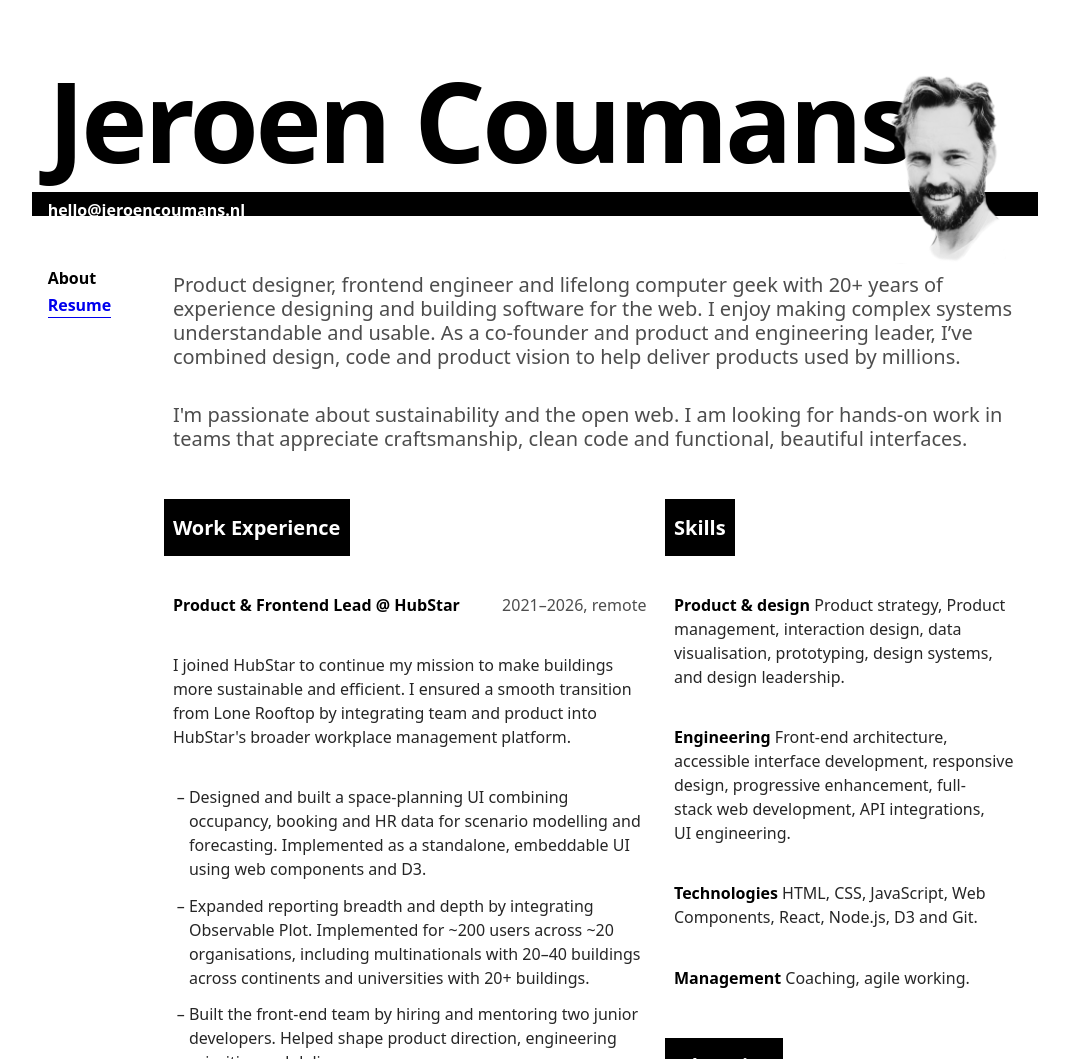
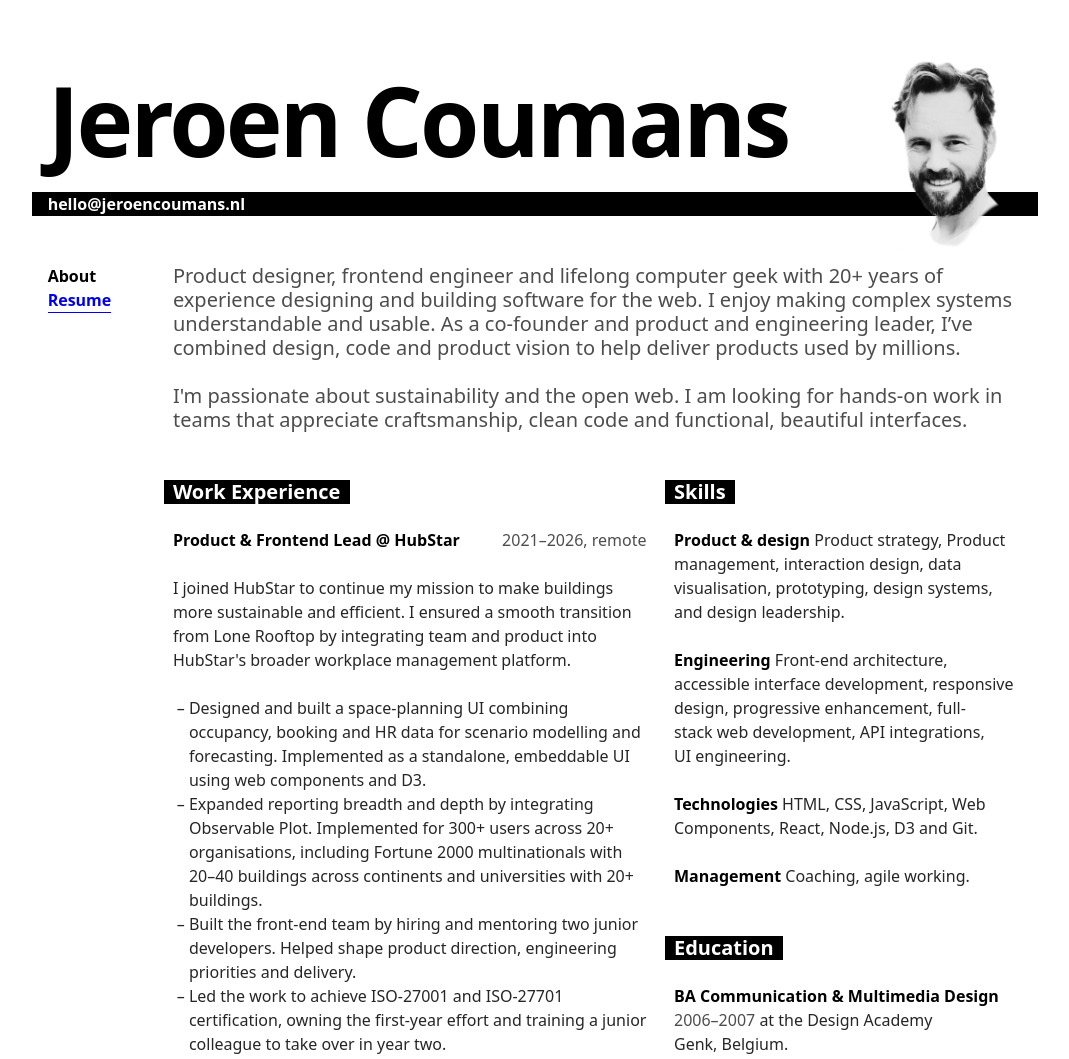
Before and after one commit to jeroencoumans/jeroencoumans.github.io, a plain HTML site: page resume/index.html in a window 1280 px wide. Shown: the top 1059 px of the page, without its empty margins (105-1174 px from the left). Drawn offline with Linux system fonts and the light colour scheme; a web font is replaced by a local one.

Commit message:
Simplify CSS for vertical rythm

```diff
--- a/resume/index.html
+++ b/resume/index.html
@@ -10,8 +10,8 @@
 		<link rel="expect" href="#experience" blocking="render">
 	</head>
 	<body class="h-resume">
-		<div class="page prose stack">
-			<header class="h-card stack">
+		<div class="page stack">
+			<header class="h-card">
 				<h1 class="p-name">Jeroen Coumans</h1>
 
 				<div class="p-portrait">
@@ -58,7 +58,7 @@
 						<p class="p-summary">I joined HubStar to continue my mission to make buildings more sustainable and efficient. I ensured a smooth transition from Lone Rooftop by integrating team and product into HubStar's broader workplace management platform.</p>
 						<ul>
 							<li>Designed and built a space-planning UI combining occupancy, booking and HR data for scenario modelling and forecasting. Implemented as a standalone, embeddable UI using web components and D3. </li>
-							<li>Expanded reporting breadth and depth by integrating Observable Plot. Implemented for ~200 users across ~20 organisations, including multinationals with 20–40 buildings across continents and universities with 20+ buildings.</li>
+							<li>Expanded reporting breadth and depth by integrating Observable Plot. Implemented for 300+ users across 20+ organisations, including Fortune 2000 multinationals with 20–40 buildings across continents and universities with 20+ buildings.</li>
 							<li>Built the front-end team by hiring and mentoring two junior developers. Helped shape product direction, engineering priorities and delivery.</li>
 							<li>Led the work to achieve <abbr>ISO-27001</abbr> and <abbr>ISO-27701</abbr> certification, owning the first-year effort and training a junior colleague to take over in year two.</li>
 						</ul>
@@ -69,11 +69,11 @@
 							<h3 class="p-name"><span class="job-role">Chief Product Officer</span> @ Lone Rooftop</h3>
 							<p class="detail"><time class="dt-start" datetime="2014">2014</time>–<time class="dt-end" datetime="2021">2021</time>, <span class="p-location">Amsterdam</span></p>
 						</hgroup>
-						<p class="p-summary">Why do office buildings keep their lights on all night when they're empty? I co-founded Lone Rooftop to make buildings more sustainable by helping people understand how their space was actually used. By the time of its acquisition, the company served 70 customer organisations, with 1,000+ users across 250+ buildings in the US, Europe and Asia.</p>
+						<p class="p-summary">Why do office buildings keep their lights on all night when they're empty? I co-founded Lone Rooftop to make buildings more sustainable by helping people understand how their space was actually used. By the time of its acquisition, the company served 70 customer organisations, with 200+ users across 250+ buildings in the US, Europe and Asia.</p>
 						<ul>
 							<li>Built the initial prototype, turning raw Wi-Fi probe data into a visual story of how people used an office throughout the day.</li>
-							<li>Shaped product vision and roadmap while designing and building React applications, a shared design system and rich data visualisations with D3 and Observable Plot.</li>
-							<li>Hired and managed 9 people across product management, UX design and frontend engineering; supported recruitment in backend engineering, customer success and sales, and shared responsibility for running the company.</li>
+							<li>Designed and and build a product suite with React for web (multiple dashboards), mobile (PWA) and kiosk (PWA), a shared design system, API libraries and rich data visualisations with D3.</li>
+							<li>Shaped product vision and roadmap, hired and managed 9 people across product management, UX design and frontend engineering; supported recruitment in backend engineering, customer success and sales, and shared responsibility for running the company.</li>
 							<li>Helped raise €2.2 million through 2 funding rounds and led the company through its acquisition by HubStar in 2021.</li>
 						</ul>
 					</article>
@@ -92,7 +92,7 @@
 							<p class="detail"><time class="dt-start" datetime="2012">2012</time>–<time class="dt-end" datetime="2013">2013</time>, <span class="p-location">Amsterdam</span></p>
 						</hgroup>
 						<ul>
-							<li>Designed and built the new telegraaf.nl mobile website, which grew from 300,000 to 1.5 million monthly active users.</li>
+							<li>Designed and built the new telegraaf.nl mobile website, which grew from 300,000 to 1+ million monthly active users.</li>
 							<li>Led design and frontend work for upcoming.nl and design for speurders.nl, dichtbij.nl and other titles.</li>
 						</ul>
 					</article>
@@ -102,7 +102,7 @@
 							<h3 class="p-name"><span class="job-role">Design Lead</span> @ Hyves</h3>
 							<p class="detail"><time class="dt-start" datetime="2009">2009</time>–<time class="dt-end" datetime="2012">2012</time>, <span class="p-location">Amsterdam</span></p>
 						</hgroup>
-						<p class="p-summary">Hyves was the biggest social network in the Netherlands, which reached 10 million monthly active users at its peak.</p>
+						<p class="p-summary">Hyves was the biggest social network in the Netherlands, which reached 5.5 million monthly active users at its peak.</p>
 						<ul>
 							<li>Led redesigns of the profile page and home page, increasing stickiness.</li>
 							<li>Built a multidisciplinary design team spanning UX research, copywriting, visual and interaction design.</li>
--- a/style.css
+++ b/style.css
@@ -99,7 +99,7 @@ h1, h2, h3, h4, h5, h6 {
 	margin-block: 0;
 	font-size: 1rem;
 	font-weight: 900;
-	line-height: 1rlh;
+	line-height: round(up, 1em, 1rlh);
 
 	@media print {
 		break-after: avoid;
@@ -111,70 +111,41 @@ header {
 
 	hgroup {
 		container-type: inline-size;
-		display: flex;
-		flex-direction: column;
-		justify-content: space-between;
-		height: 3rlh;
-		margin-block: 1rlh;
-
-		@media (min-width: 375px) {
-			height: 4rlh;
-		}
-
-		@media (min-width: 768px) {
-			height: 5rlh;
-		}
-
-		@media (min-width: 1024px) {
-			height: 6rlh;
-		}
-
-		@supports(height: calc-size(auto, round(up, size, 1rlh))) {
-			height: calc-size(auto, round(up, size, 1rlh));
-		}
 	}
 
 	h1 {
-		text-box: cap alphabetic;
-		font-size: clamp(1rem, 12cqi, 9rem);
-		line-height: 4rlh;
+		font-size: clamp(1rlh, round(nearest, 9cqi, 1rlh), 4rlh);
+		line-height: round(up, 1em, 1rlh);
 		letter-spacing: -.03em;
 		white-space: nowrap;
 
 		@media print {
-			font-size: 60pt;
+			/*font-size: 60pt;*/
 		}
 	}
 
 	h1 + p {
 		color: var(--color-soft);
-		font-size: clamp(.875rem, 5cqi, 2.5rem);
-		line-height: 3rlh;
+		font-size: clamp(.75rlh, round(down, 4cqi, 1rlh), 2.5rlh);
+		line-height: round(up, 1em, 1rlh);
 		white-space: nowrap;
-		padding-block-start: .515rlh;
 		font-weight: 300;
 	}
 }
 
 h2 {
 	font-size: 1.25rem;
-	line-height: 1rlh;
 	margin-inline-start: -1rch;
 	padding-inline: 1rch;
-	padding-block: .697rlh;
-	display: inline-block;
+	color: var(--surface-regular);
+	display: block;
+	width: fit-content;
 	background: var(--color-loud);
-	color: var(--surface-regular);
-}
-
-h3 {
-	padding-block-start: .514rlh;
 }
 
 p {
 	margin-block: 0;
 	text-wrap: pretty;
-	padding-block-start: .515rlh;
 }
 
 ul, ol {
@@ -184,10 +155,6 @@ ul, ol {
 
 ul {
 	list-style: "– " outside;
-}
-
-li {
-	padding-block-start: .514rlh;
 }
 
 abbr {
@@ -244,10 +211,6 @@ nav a {
  * Classes
 **/
 
-.prose :is(h1, h2, h3, h4, p, ul, ol, li, blockquote, figure) {
-	text-box: cap alphabetic;
-}
-
 .stack > * + * {
 	margin-block-start: 1rlh;
 }
@@ -255,9 +218,8 @@ nav a {
 .callout {
 	font-size: 1.25rem;
 	font-weight: 300;
-	line-height: 1rlh;
+	line-height: round(up, 1em, 1rlh);
 	color: var(--color-soft);
-	padding-top: .393rlh;
 }
 
 .detail {
@@ -310,7 +272,6 @@ nav a {
 .button {
 	display: inline-block;
 	padding-inline: 1ch;
-	padding-block: .01rlh;
 	white-space: nowrap;
 	color: var(--surface-regular);
 	background: var(--color-loud);
@@ -340,10 +301,6 @@ nav a {
 			flex-direction: column;
 			grid-column: 1/2;
 			gap: 0;
-
-			a {
-				padding-block-start: .1rlh;
-			}
 		}
 
 		main {
@@ -368,34 +325,11 @@ nav a {
 .h-resume {
 	.h-card {
 		.p-name {
-			font-size: clamp(1rem, 10cqi, 7rem);
 			grid-column: 1/8;
-			height: 2rlh;
-
-			@media (min-width: 375px) {
-				height: 3rlh;
-			}
-
-			@media (min-width: 768px) {
-				height: 4rlh;
-			}
-
-			@media (min-width: 1024px) {
-				height: 5rlh;
-			}
-
-			@media (min-width: 1440px) {
-				height: 6rlh;
-			}
-
-			@supports(height: calc-size(auto, round(up, size, 1rlh))) {
-				height: calc-size(auto, round(up, size, 1rlh));
-			}
 		}
 
 		.p-portrait {
 			grid-column: 1/9;
-			margin-block-start: 0;
 			margin-inline: -1rem;
 			padding-inline: 1rem;
 			height: 1rlh;
@@ -409,10 +343,6 @@ nav a {
 				padding-inline: 0;
 				gap: 3rem;
 
-				li {
-					padding-block: 0.25rlh;
-				}
-
 				a {
 					color: inherit;
 				}
@@ -420,25 +350,18 @@ nav a {
 
 			.p-photo {
 				float: right;
-				margin-block-start: -1rlh;
+				translate: 0 -70%;
 				margin-inline: 1rem;
 				width: auto;
 				height: 4rlh;
+				height: clamp(4rlh, 25cqi, 8rlh);
+			}
+		}
 
-				@media (min-width: 375px) {
-					margin-block-start: -2rlh;
-					height: 4rlh;
-				}
-
-				@media (min-width: 768px) {
-					margin-block-start: -4rlh;
-					height: 6rlh;
-				}
-
-				@media print, (min-width: 1024px) {
-					margin-block-start: -5rlh;
-					height: 8rlh;
-				}
+		@media (max-width: 767px) {
+			.p-portrait,
+			.p-summary {
+				margin-block-start: 1rlh;
 			}
 		}
 	}
@@ -458,7 +381,7 @@ nav a {
 			@media print {
 				grid-column: 1/9;
 			}
-			margin-bottom: 1rlh;
+			margin-block: 1rlh;
 		}
 
 		nav {
```
Also changed, not shown: index.html (+2 -2 lines).
